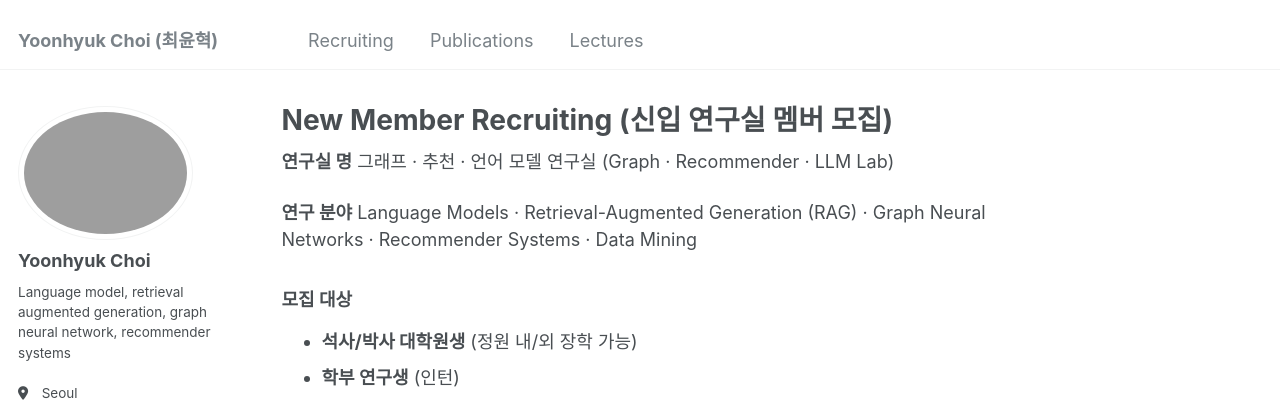
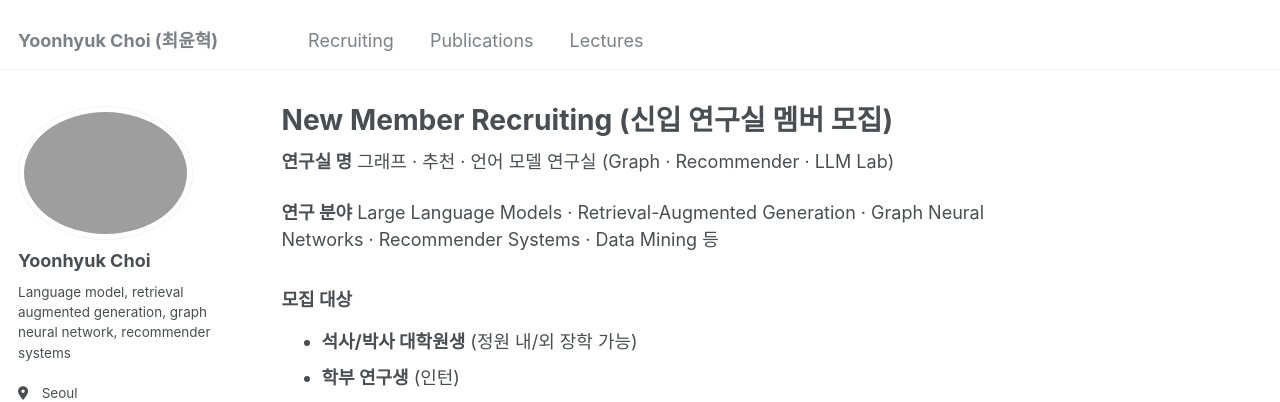
Before and after one commit to ChoiYoonHyuk/ChoiYoonHyuk.github.io, a Jekyll site: the page built from _pages/join.md, in a window 1280 px wide and 900 px high. Shown: the top 402 px of the window. Built offline with Jekyll 4.4.1, drawn with Linux system fonts in a browser that asks for light colours; some web fonts are replaced.

Commit message:
Update join.md

```diff
--- a/_pages/join.md
+++ b/_pages/join.md
@@ -15,7 +15,7 @@ toc_icon: "list"
  그래프 · 추천 · 언어 모델 연구실 (Graph · Recommender · LLM Lab)
 
 **연구 분야**
- Language Models · Retrieval-Augmented Generation (RAG) · Graph Neural Networks · Recommender Systems · Data Mining
+ Large Language Models · Retrieval-Augmented Generation · Graph Neural Networks · Recommender Systems · Data Mining 등
 
 
 ### 모집 대상
```
